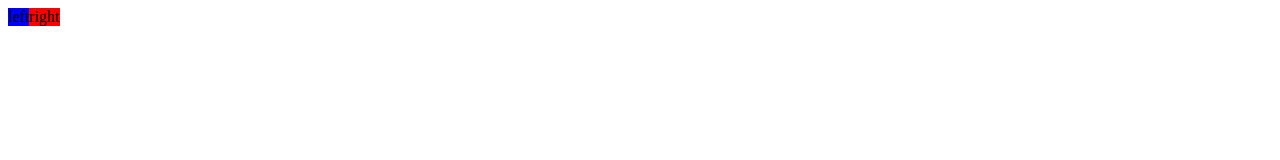
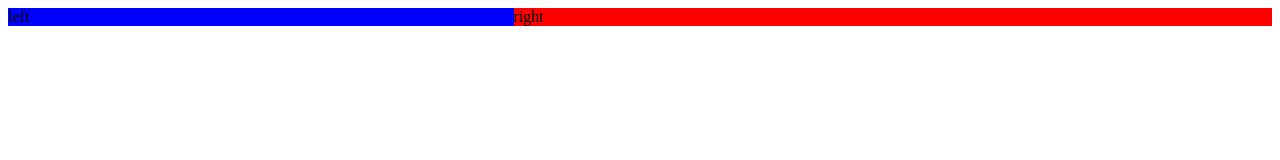
Before and after one commit to sunnytangg/sunnytangg.github.io, a plain HTML site: page index.html in a window 1280 px wide. Drawn offline with Linux system fonts and the light colour scheme.

Commit message:
more cols

```diff
--- a/style.css
+++ b/style.css
@@ -5,11 +5,13 @@
 }
 
 #left {
+    flex: 50%;
     max-width: 40%;
     background-color: blue;
 }
 
 #right {
+    flex: 50%;
     max-width: 60%;
     background-color: red;
 }
```
